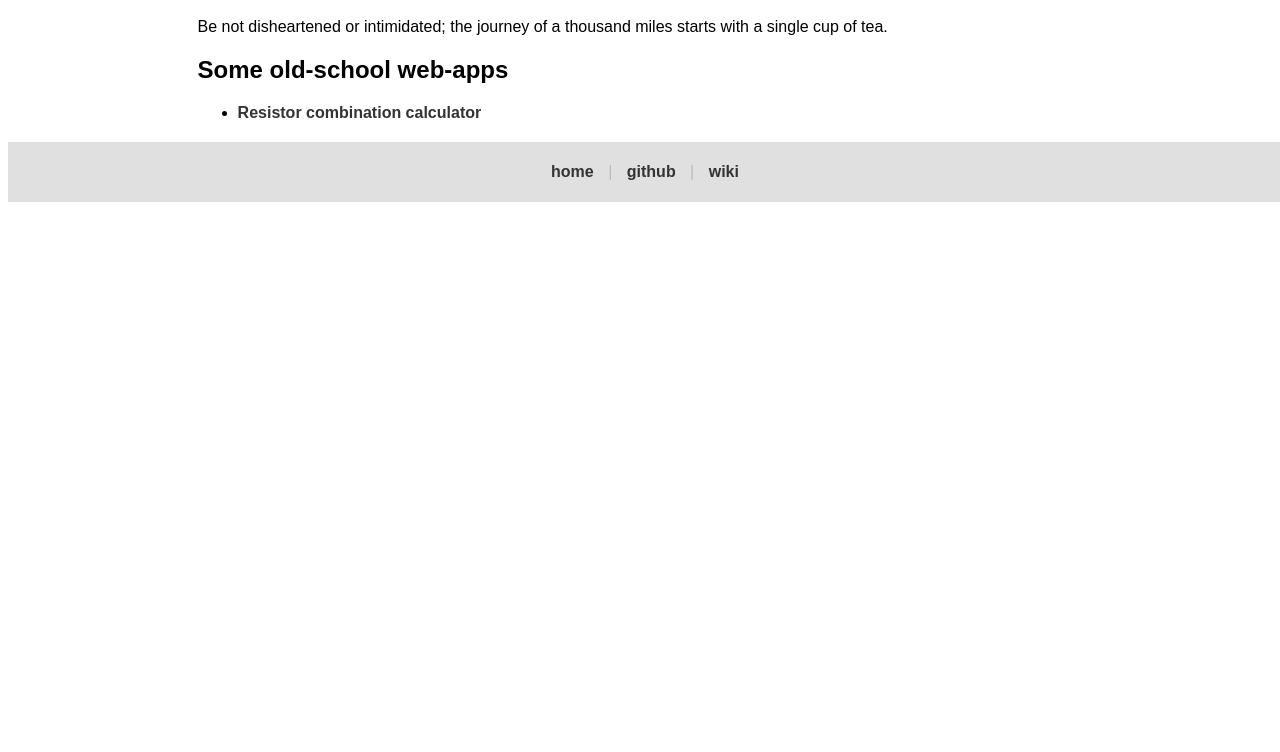
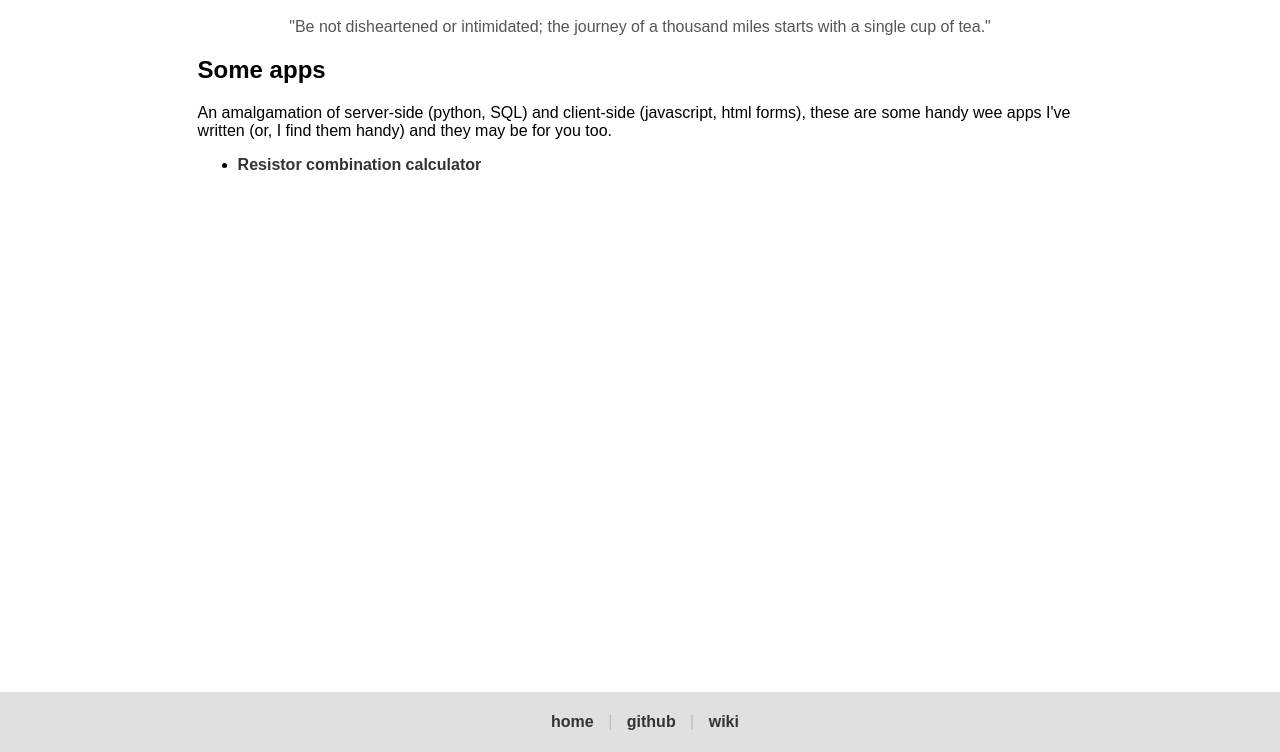
Before and after one commit to cbosoft/cmjbo.co.uk, a plain HTML site: page index.html in a window 1280 px wide. Shown: the part 48-800 px from the top of the page. Drawn offline with Linux system fonts and the light colour scheme.

Commit message:
Updated footer style

```diff
--- a/index.html
+++ b/index.html
@@ -11,10 +11,14 @@
 
       <h1>Home</h1>
 
-      <p>Be not disheartened or intimidated; the journey of a thousand miles
-      starts with a single cup of tea.</p>
+      <p style="color: #555; text-align: center;">"Be not disheartened or intimidated; the journey of a thousand miles
+      starts with a single cup of tea."</p>
 
-      <h2>Some old-school web-apps</h2>
+      <h2>Some apps</h2>
+
+      An amalgamation of server-side (python, SQL) and client-side (javascript,
+      html forms), these are some handy wee apps I've written (or, I find them
+      handy) and they may be for you too.
 
       <ul>
         <li><a href="reschoose.html">Resistor combination calculator</a></li>
--- a/style.css
+++ b/style.css
@@ -68,9 +68,12 @@ a:hover {
 
 .footer {
   width: 100%;
-  margin-top: 20px;
   padding: 5px;
   background-color: #e0e0e0;
+  position: fixed;
+  bottom: 0;
+  height: 50px;
+  left: 0;
 }
 
 
```
